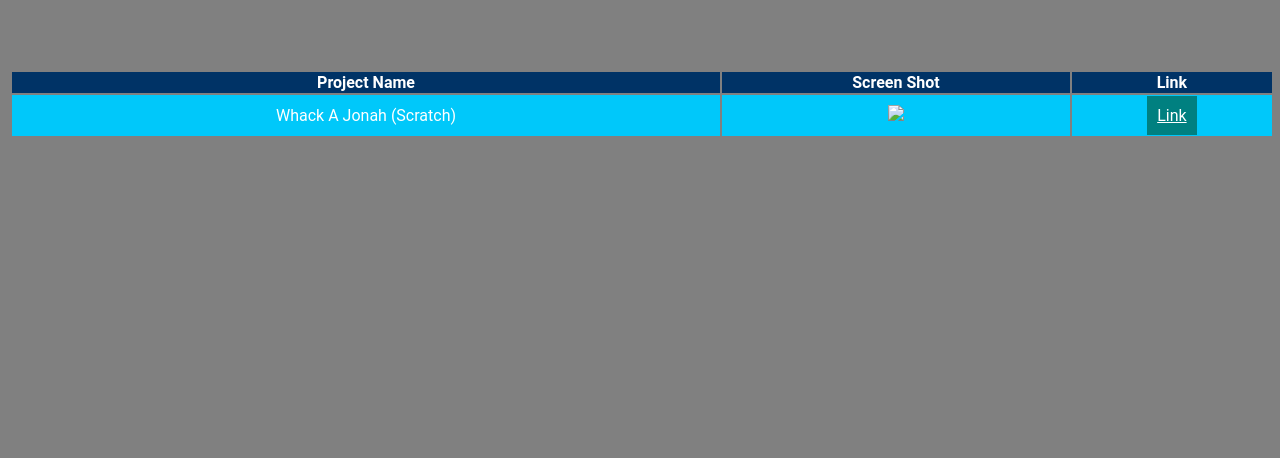
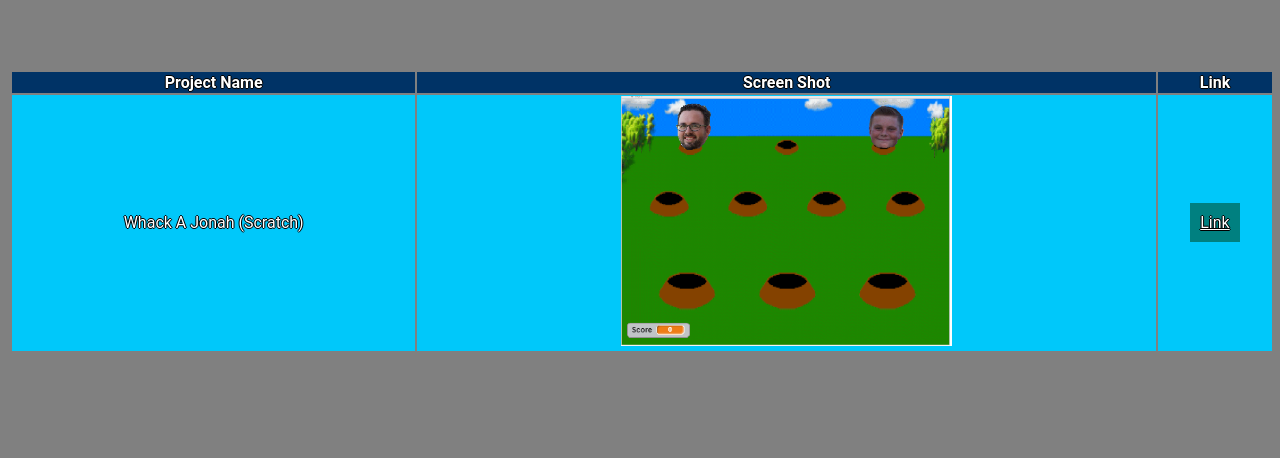
Before and after one commit to josiahprescott/josiahprescott.github.io, a plain HTML site: page my_website/portfolio.html in a window 1280 px wide. Shown: the part 342-800 px from the top of the page. Drawn offline with Linux system fonts and the light colour scheme.

Commit message:
Hopefully some CSS changes

```diff
--- a/my_website/josiah.css
+++ b/my_website/josiah.css
@@ -7,6 +7,7 @@ body{
 	background-image: none;
 	background-size: 100% 100%;
     background-repeat: no-repeat;
+    text-shadow: -1px 0 #000000,0 1px #000000,1px 0 #000000,0 -1px #000000;
 }
 
 h1 {
--- a/my_website/portfolio.html
+++ b/my_website/portfolio.html
@@ -17,9 +17,9 @@
             <th>Screen Shot</th>
             <th>Link</th>
             </tr>
-            <tr>
+        <tr>
             <td> Whack A Jonah (Scratch)</td>
-            <td> <img src= "images/whackajonah"> </td>
+            <td> <img src= "images/whackajonah.PNG" height = 250></img> </td>
             <td><a href= "https://scratch.mit.edu/projects/174075852/#fullscreen">Link</a></td>
             </tr>
         </tr>
```
